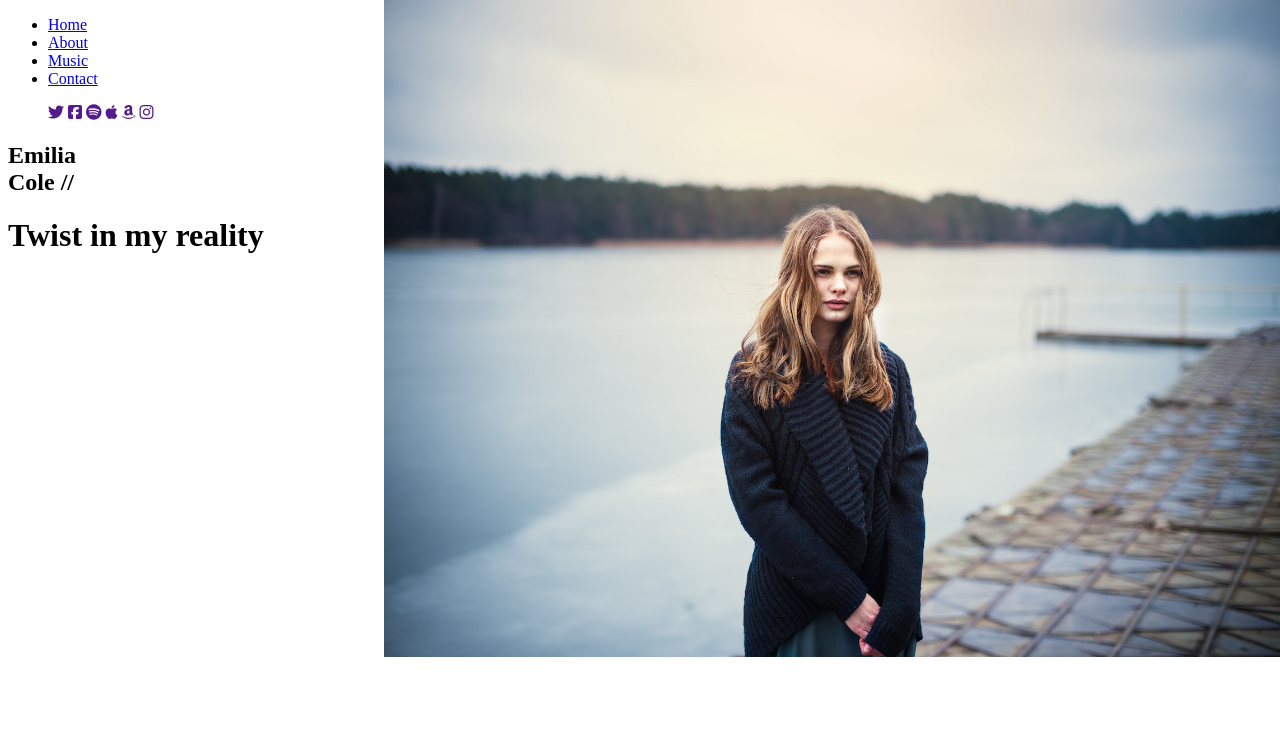
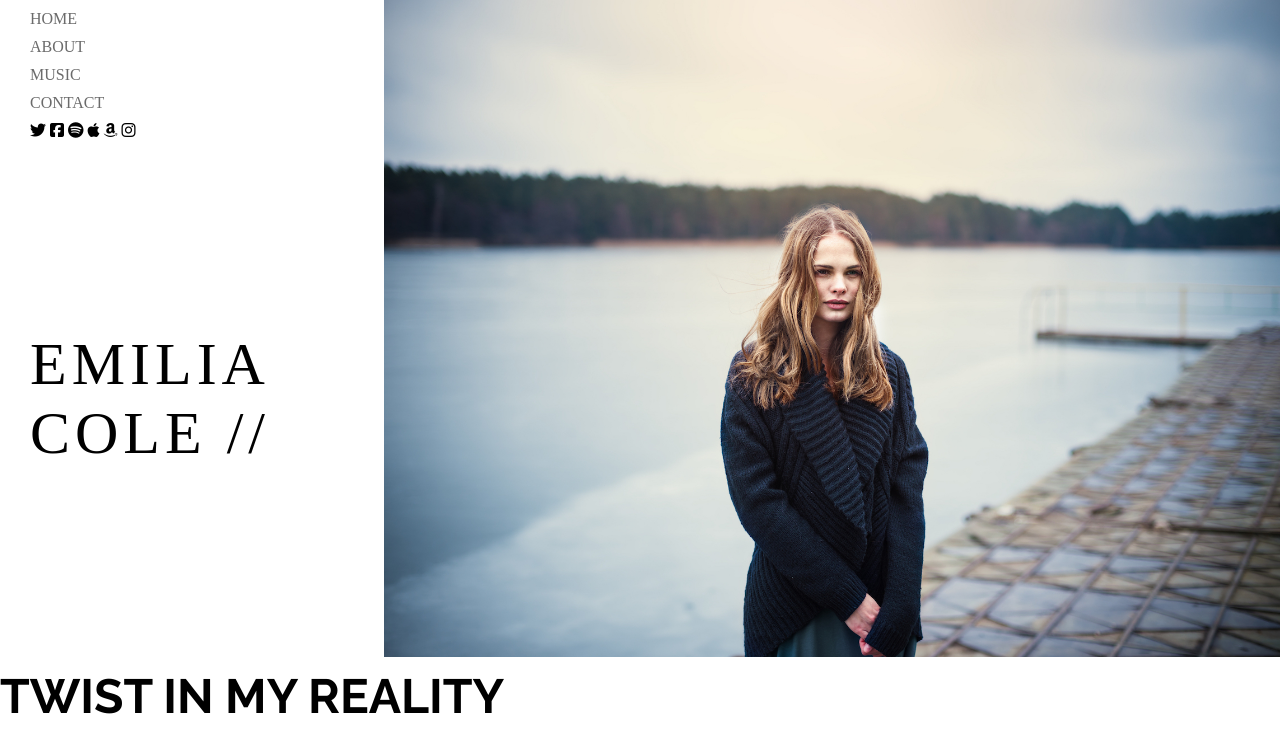
Before and after one commit to FrancoSanchez2022/Emilia-Cole, a website: page views/index.html in a window 1280 px wide. Drawn offline with Linux system fonts and the light colour scheme.

Commit message:
Subo los archivos nuevos de la clase27

```diff
--- a/app.js
+++ b/app.js
@@ -11,4 +11,4 @@ app.get('/contact',(req,res) => res.sendFile(path.join(__dirname, 'views','conta
 app.get('/music',(req,res) => res.sendFile(path.join(__dirname, 'views','music.html')))
 app.get('*',(req,res) => res.sendFile(path.join(__dirname, 'views','404.html')))
 
-app.listen(port,() => console.log(`El servidor fue levantado con exito el dia lunes a las 9  de la mañana en http://localhost:${port}`))
+app.listen(port,() => console.log(`El servidor fue levantado con exito el dia miercoles a las 9  de la mañana en http://localhost:${port}`))
--- /dev/null
+++ b/public/css/general.css
@@ -0,0 +1,16 @@
+*{
+    box-sizing: border-box;
+    margin: 0%;
+    padding: 0%;
+
+}
+
+a{
+    color:black;
+    text-decoration: none;
+
+}
+
+li{
+    list-style: none;
+}
--- a/public/css/home.css
+++ b/public/css/home.css
@@ -1,6 +1,39 @@
-body{
+.home{
     background-image: url('../img/emilia-home.jpg');
     background-repeat: no-repeat;
     background-position: right 0;
     background-size: 70%;
+    text-transform: uppercase;
 }
+
+.home main{
+    margin-top: 190px;
+}
+
+.home main h2{
+    margin-bottom: 200px;
+    margin-left: 30px;
+    font-family: var(--fuenteSubTitulos);
+    font-size: 60px;
+    font-weight: 300;
+    letter-spacing: 5px;
+}
+
+.home main h1{
+    font-size: 48px;
+    background-color: #ffffff5c;
+    font-family: var(--fuenteTitulos);
+
+}
+
+.home header{
+    margin-left: 30px;
+}
+
+.home header nav ul li{
+    margin: 10px 0;
+    text-transform: uppercase;
+}
+.home header nav ul li a{
+    color: #6b6b6b;
+}
--- /dev/null
+++ b/public/css/styless.css
@@ -0,0 +1,6 @@
+@import './general.css';
+@import './variables.css';
+@import './home.css';
+@import './about.css';
+@import './contact.css';
+@import './music.css';
--- /dev/null
+++ b/public/css/variables.css
@@ -0,0 +1,6 @@
+@import url('https://fonts.googleapis.com/css2?family=Open+Sans:wght@300;400;600&family=Raleway:wght@300;400;600;700&display=swap');
+
+:root{
+    --fuenteTitulos: 'Raleway', sans-serif;
+    --fuenteSubtitulos:'Open Sans', sans-serif;
+}
--- a/views/index.html
+++ b/views/index.html
@@ -6,12 +6,12 @@
     <meta name="viewport" content="width=device-width, initial-scale=1.0">
     <title>Emilia Cole</title>
     <!-- CSS -->
-    <link rel="stylesheet" href="/css/home.css">
+    <link rel="stylesheet" href="/css/styless.css">
     <!-- Font Awesome -->
     <script src="https://kit.fontawesome.com/1a451b1708.js" crossorigin="anonymous"></script>
 </head>
-<body>
-    <header>
+<body class="home">
+    <header id="header">
         <nav>
             <ul>
                 <li><a href="/">Home</a></li>
```
Also changed, not shown: public/css/about.css (added), public/css/contact.css (added), public/css/music.css (added).
